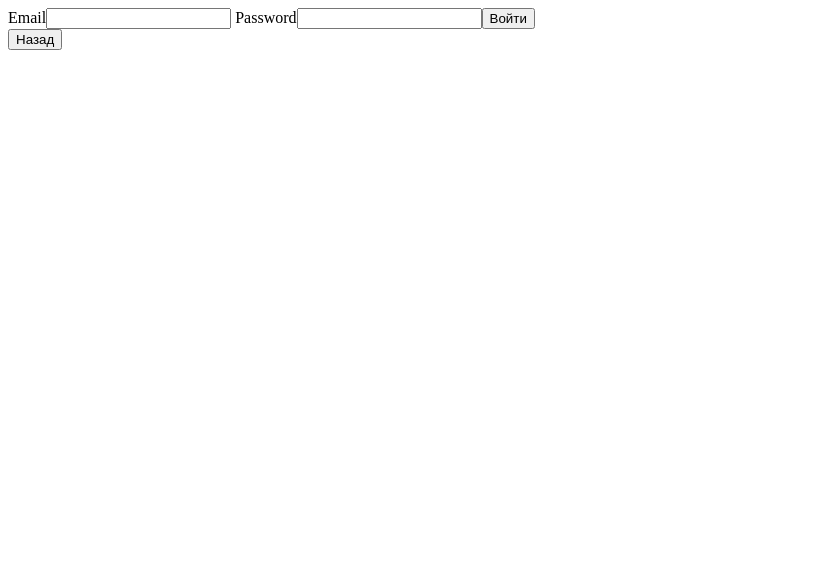
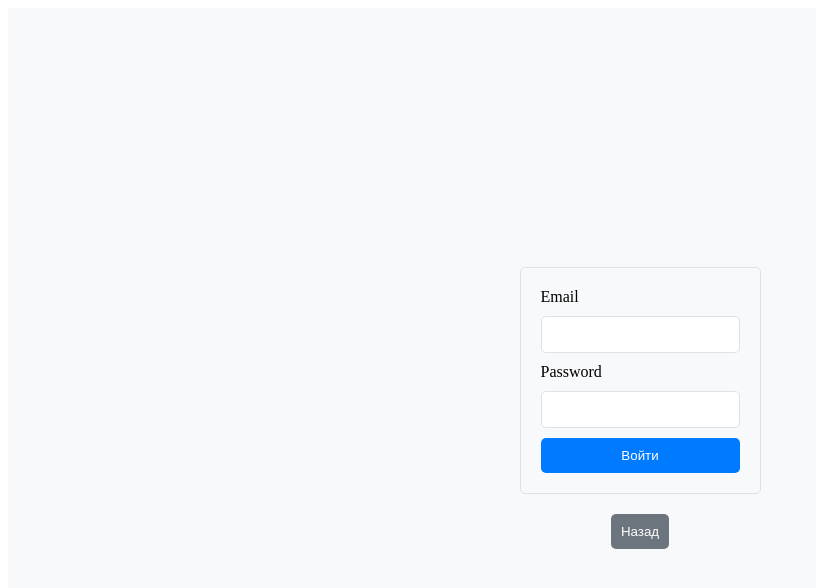
Before and after one commit to L1Z3B3ZE/VueCLI, a Vue app: page /login in a window 1280 px wide. Shown: the top 588 px of the page, without its empty margins (0-816 px from the left). Built offline with nearby package versions, Linux system fonts and the light colour scheme.

Commit message:
добавление стилей форме авторизации

```diff
--- a/src/components/Cart.vue
+++ b/src/components/Cart.vue
@@ -143,7 +143,7 @@ export default {
 .btnBack {
   display: flex;
   margin: 0 auto;
-  background-color: #007bff;
+  background-color: #6c757d;
   color: white;
   border: none;
   padding: 10px 20px;
--- a/src/components/Login.vue
+++ b/src/components/Login.vue
@@ -50,3 +50,48 @@ export default {
   }
 }
 </script>
+
+<style scoped>
+.login {
+  display: flex;
+  flex-direction: column;
+  align-items: center;
+  justify-content: center;
+  height: 100vh;
+  background-color: #f8f9fa;
+}
+
+.form {
+  display: flex;
+  flex-direction: column;
+  gap: 10px;
+  padding: 20px;
+  border: 1px solid #dee2e6;
+  border-radius: 5px;
+}
+
+.form input {
+  padding: 10px;
+  border: 1px solid #dee2e6;
+  border-radius: 5px;
+}
+
+.form button {
+  padding: 10px;
+  background-color: #007bff;
+  color: white;
+  border: none;
+  border-radius: 5px;
+  cursor: pointer;
+}
+
+.login > button {
+  margin-top: 20px;
+  padding: 10px;
+  background-color: #6c757d;
+  color: white;
+  border: none;
+  border-radius: 5px;
+  cursor: pointer;
+}
+</style>
```
